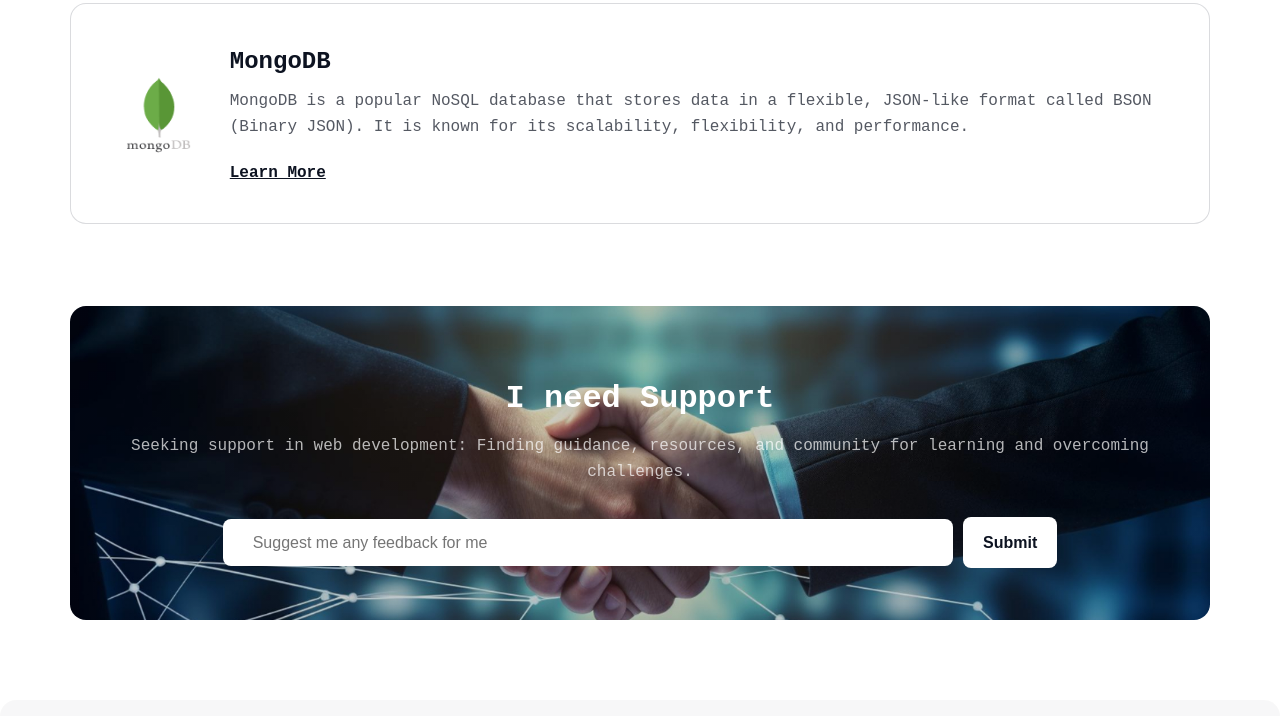
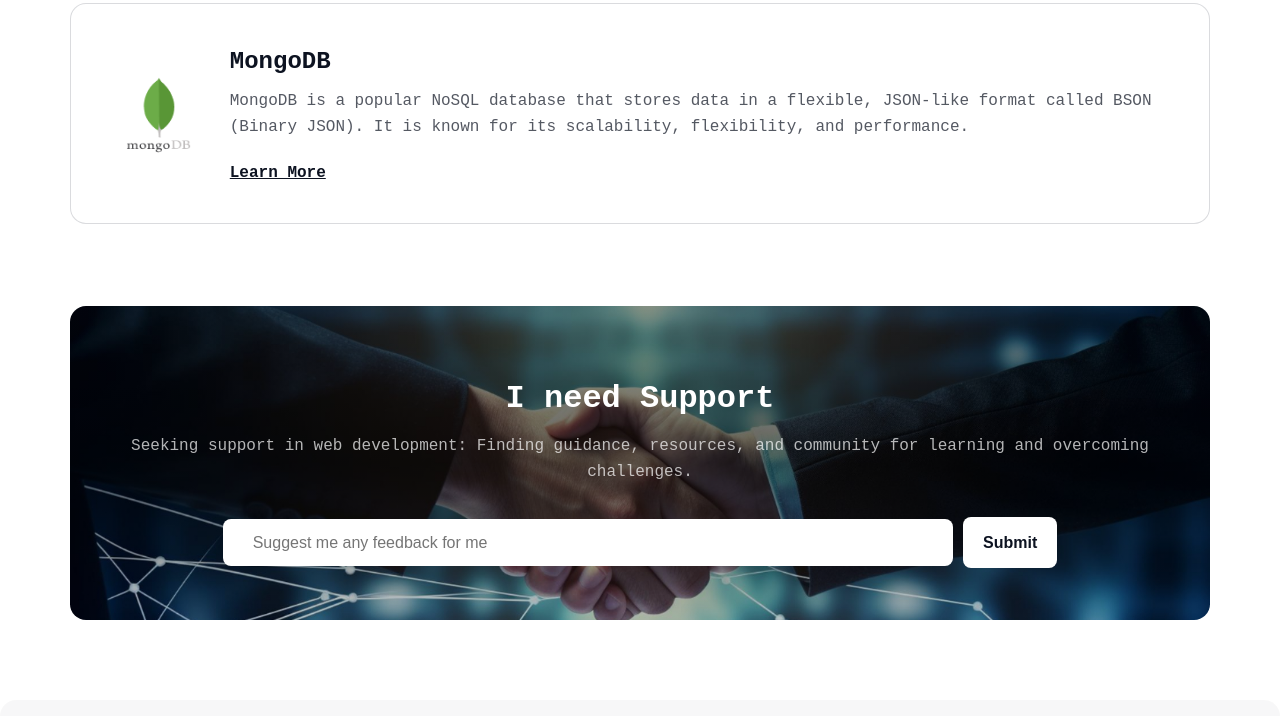
Before and after one commit to Rimaakter1/Ambition-Unlocked, a plain HTML site: page index.html in a window 1280 px wide. Shown: the part 4476-5192 px from the top of the page. Drawn offline with Linux system fonts and the light colour scheme; a web font is replaced by a local one.

Commit message:
last commit

```diff
--- a/styles/style.css
+++ b/styles/style.css
@@ -73,7 +73,6 @@ body {
     max-width: 1280px;
     height: 652px;
     background-image: url('../assets/hero-img.png');
-    /* url('../assets/support-img.jpg') */
     margin-bottom: 74px;
 }
 
@@ -417,7 +416,7 @@ body {
     height: 314px;
     margin: 0 auto 80px auto;
     border-radius: 16px;
-    background-image: linear-gradient(rgba(0, 0, 0, 0.2), rgba(0, 0, 0, 0.2), rgba(0, 0, 0, 0.2)), url('../assets/support-img.jpg');
+    background-image: linear-gradient(rgba(2, 2, 2, 0.388), rgba(0, 0, 0, 0.603), rgba(0, 0, 0, 0.2)), url('../assets/support-img.jpg');
     background-position: center;
     background-size: cover;
     background-repeat: no-repeat;
```
